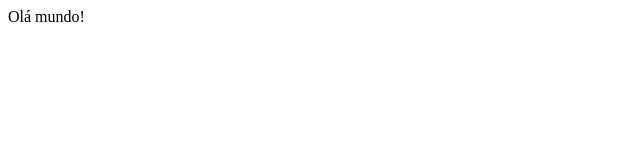
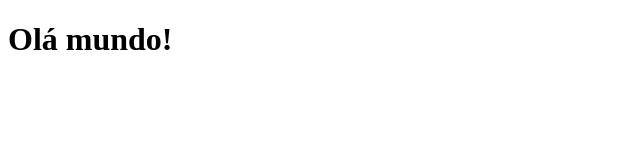
Before and after one commit to eduardodev19/git_aula01, a plain HTML site: page index.html in a window 1280 px wide. Shown: the whole page, without its empty margins (0-640 px from the left). Drawn offline with Linux system fonts and the light colour scheme.

Commit message:
primeira interação

```diff
--- a/index.html
+++ b/index.html
@@ -6,7 +6,7 @@
     <title>Document</title>
 </head>
 <body>
-    Olá mundo!
+    <h1>Olá mundo!</h1>
 
 </body>
 </html>
```
